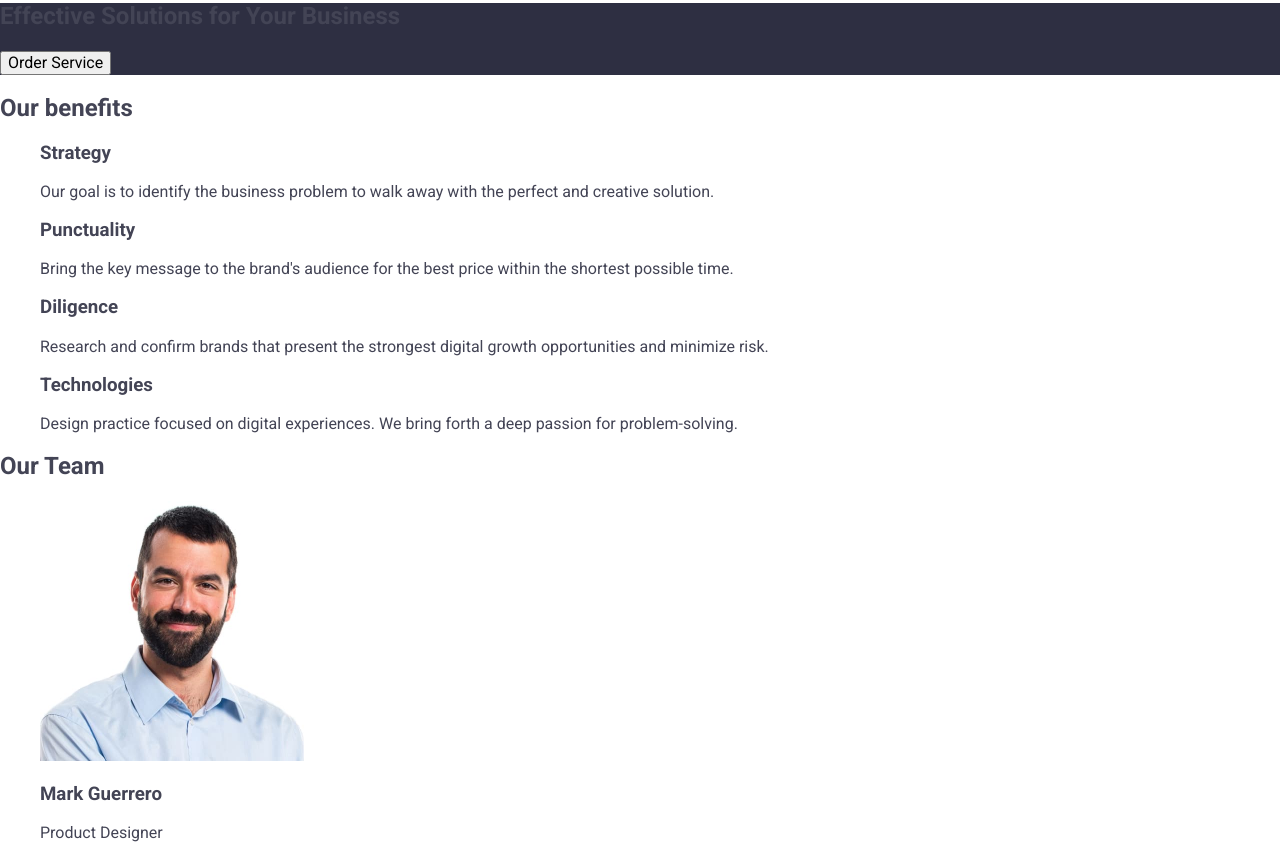
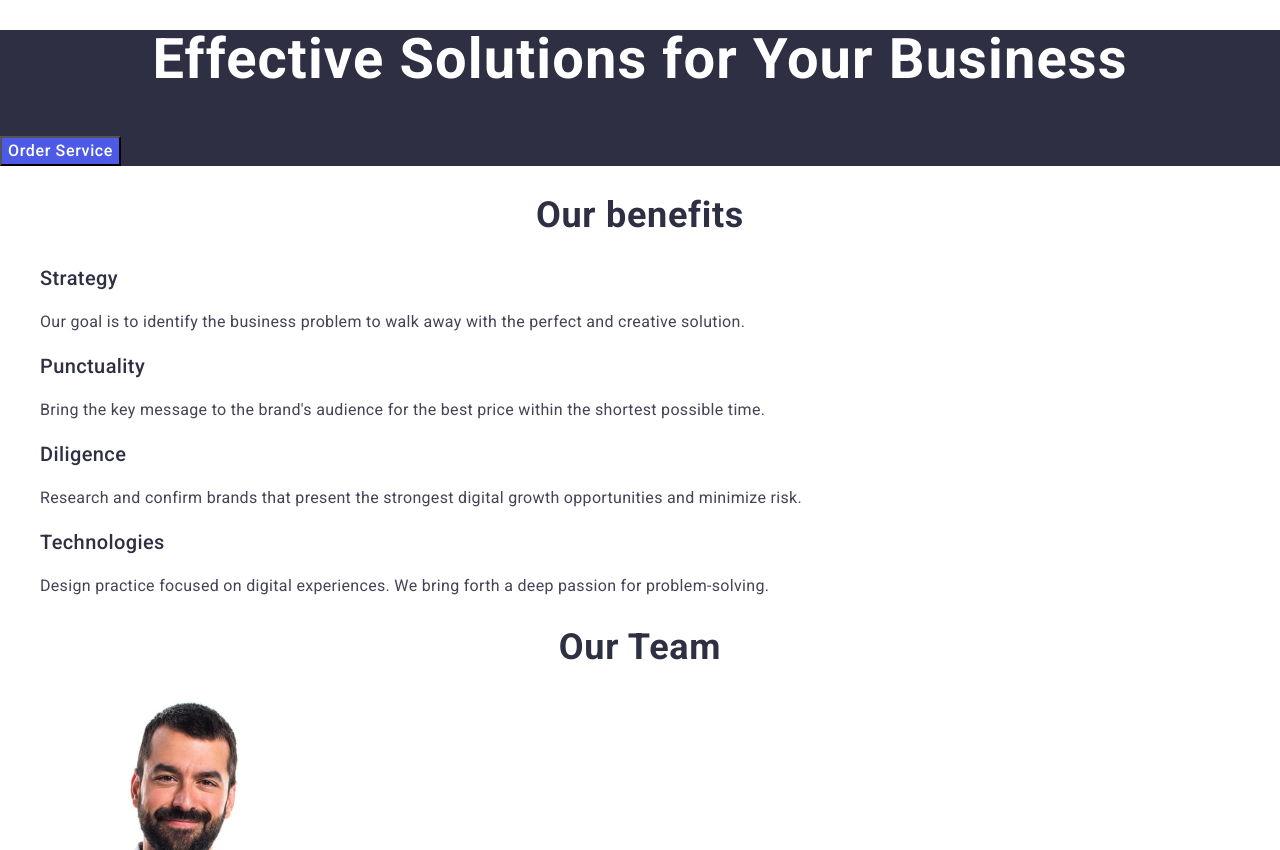
Before and after one commit to Iryna321-ai/goit-markup-hw-02, a plain HTML site: page index.html in a window 1280 px wide. Shown: the part 190-1040 px from the top of the page. Drawn offline with nearby package versions, Linux system fonts and the light colour scheme.

Commit message:
add statyle main

```diff
--- a/css/styles.css
+++ b/css/styles.css
@@ -61,3 +61,82 @@ a{
 .page-footer {
     background-color: #2e2f42;
 }
+
+.page-title {
+    font-weight: 700;
+    font-size: 56px;
+    line-height: 1.07;
+    letter-spacing: 0.02em;
+    text-align: center;
+    color: #fff;
+}
+
+.button {
+    font-weight: 500;
+    font-size: 16px;
+    line-height: 1.5;
+    letter-spacing: 0.04em;
+     color: #fff;
+    background-color: #4d5ae5;
+    cursor: pointer;
+
+}
+.button:hover,
+.button:focus {
+    background: #404bbf;
+}
+
+.strategy-card-title {
+    font-weight: 500;
+    font-size: 20px;
+    line-height: 1.2;
+    letter-spacing: 0.02em;
+    color: #2e2f42;
+}
+
+.strategy-text {
+    font-weight: 400;
+    font-size: 16px;
+    line-height: 1.5;
+    letter-spacing: 0.02em;
+    color: #434455;
+}
+
+.team-section {}
+
+.section-title {
+    font-weight: 700;
+    font-size: 36px;
+    line-height: 1.11;
+    letter-spacing: 0.02em;
+    text-align: center;
+    color: #2e2f42;
+}
+
+.team-card-title,
+.portfolio-card-title {
+    font-weight: 500;
+    font-size: 20px;
+    line-height: 1.2;
+    letter-spacing: 0.02em;
+     text-align: center;
+    color: #2e2f42;
+}
+
+.team-text,
+ .portfolio-text{
+    font-weight: 400;
+    font-size: 16px;
+    line-height: 1.5;
+    letter-spacing: 0.02em;
+    text-align: center;
+    color: #434455;
+}
+
+.footer-text{
+    font-weight: 400;
+    font-size: 16px;
+    line-height: 1.5;
+    letter-spacing: 0.02em;
+    color: #f4f4fd;
+}
--- a/index.html
+++ b/index.html
@@ -39,7 +39,7 @@
     <main class="page-header">
 
         <section class="main-section">
-        <h1 class="title">Effective Solutions for Your Business</h1>
+        <h1 class="page-title">Effective Solutions for Your Business</h1>
         <button type="button" class="button">Order Service</button>
         </section>
 
@@ -146,7 +146,7 @@
 
     <footer class="page-footer">
     <a class="logo footer-logo" href="./index.html">Web<span class="logo-part">Studio</span></a>
-    <p>
+    <p class="footer-text">
         Increase the flow of customers and sales for your business with digital marketing & growth solutions.
     </p>
     </footer>
```
